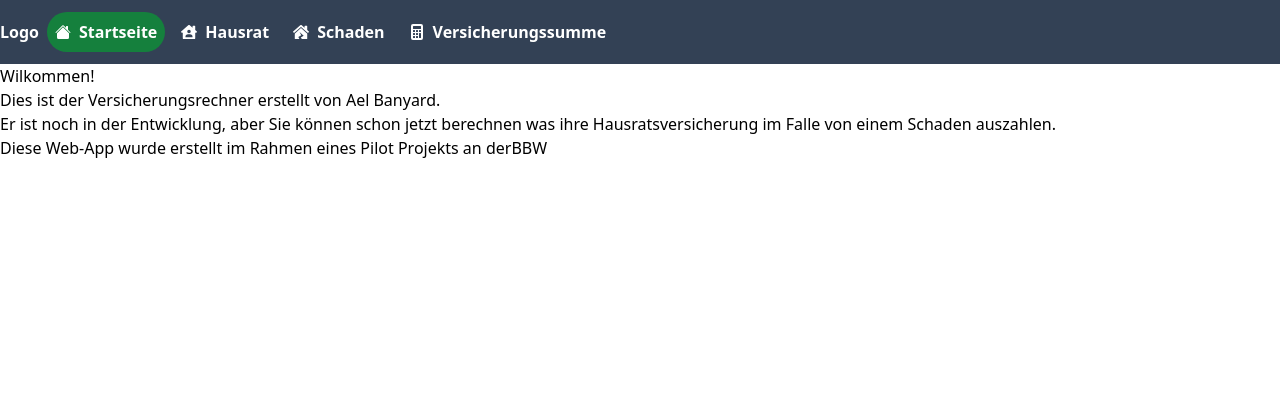
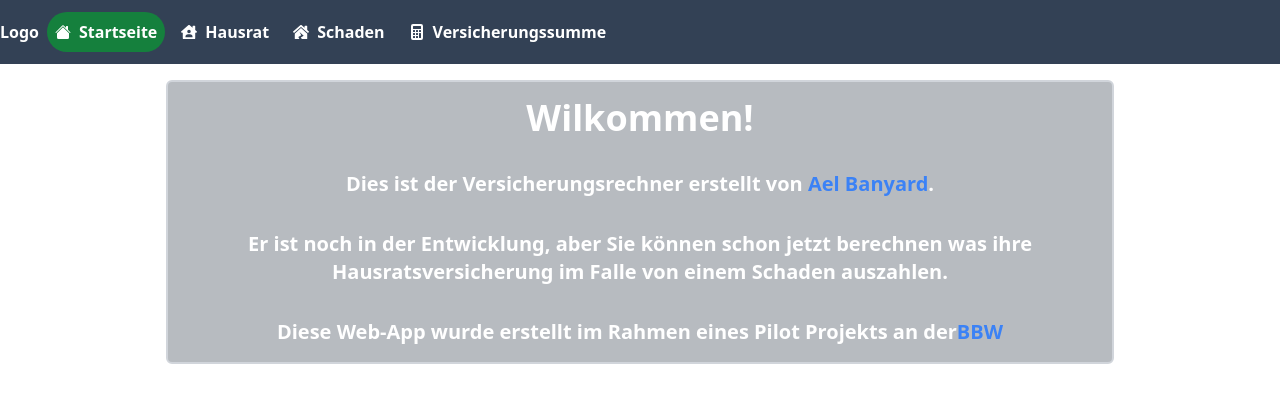
Before and after one commit to AelElliotBanyard/vs-rechner-banyard, a Next.js app: page / in a window 1280 px wide. Shown: the top 402 px of the page. Built offline with nearby package versions, Linux system fonts and the light colour scheme.

Commit message:
added styling for startpage

```diff
--- a/src/pages/index.tsx
+++ b/src/pages/index.tsx
@@ -1,9 +1,9 @@
 export default function Home() {
   return (
     <>
-      <main>
-        <div>
-          <div>
+      <main className="main">
+        <div className="welcome">
+          <div className="section">
             <h1>Wilkommen!</h1>
             <p>
               Dies ist der Versicherungsrechner erstellt von{" "}
--- a/src/styles/globals.css
+++ b/src/styles/globals.css
@@ -40,4 +40,24 @@
   .navigation > .navLinks > .linkParent.current > a.link > .navIcon {
     @apply stroke-white fill-white w-8 h-8;
   }
+
+  .main {
+    @apply grow flex;
+  }
+
+  .welcome {
+    @apply w-full m-0 px-2 flex flex-col items-center grow;
+  }
+  .welcome > .section {
+    @apply w-3/4 px-6 flex flex-col justify-center items-center my-4 border-2 border-gray-300 backdrop-blur-lg bg-gray-600 bg-opacity-40 rounded-md;
+  }
+  .welcome > .section > h1 {
+    @apply text-4xl text-white font-bold my-4;
+  }
+  .welcome > .section > p {
+    @apply text-xl text-white font-bold my-4 text-center;
+  }
+  .welcome > .section > p > a {
+    @apply text-xl text-blue-500 hover:border-b-2 hover:border-b-blue-500 font-bold my-4 text-center;
+  }
 }
```
